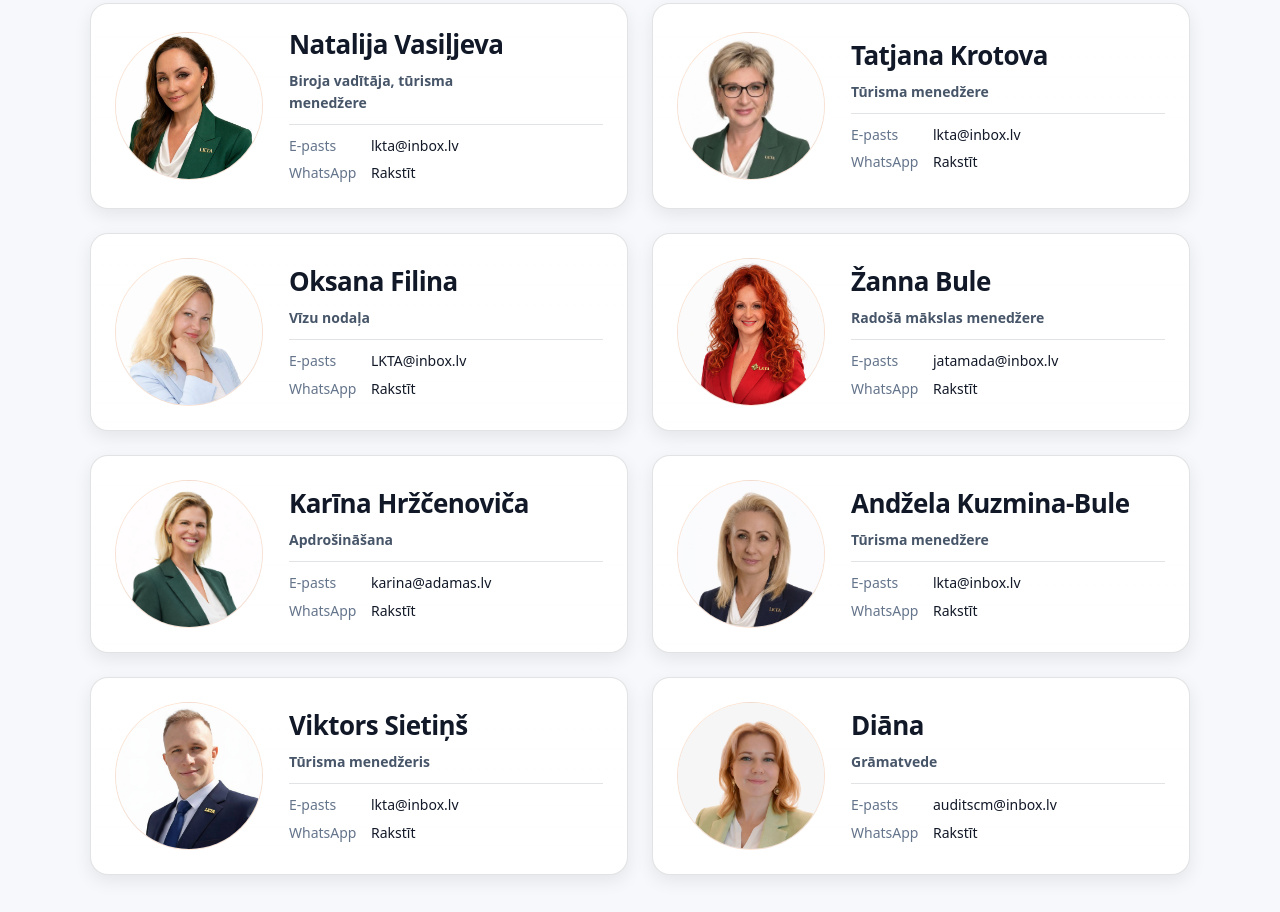
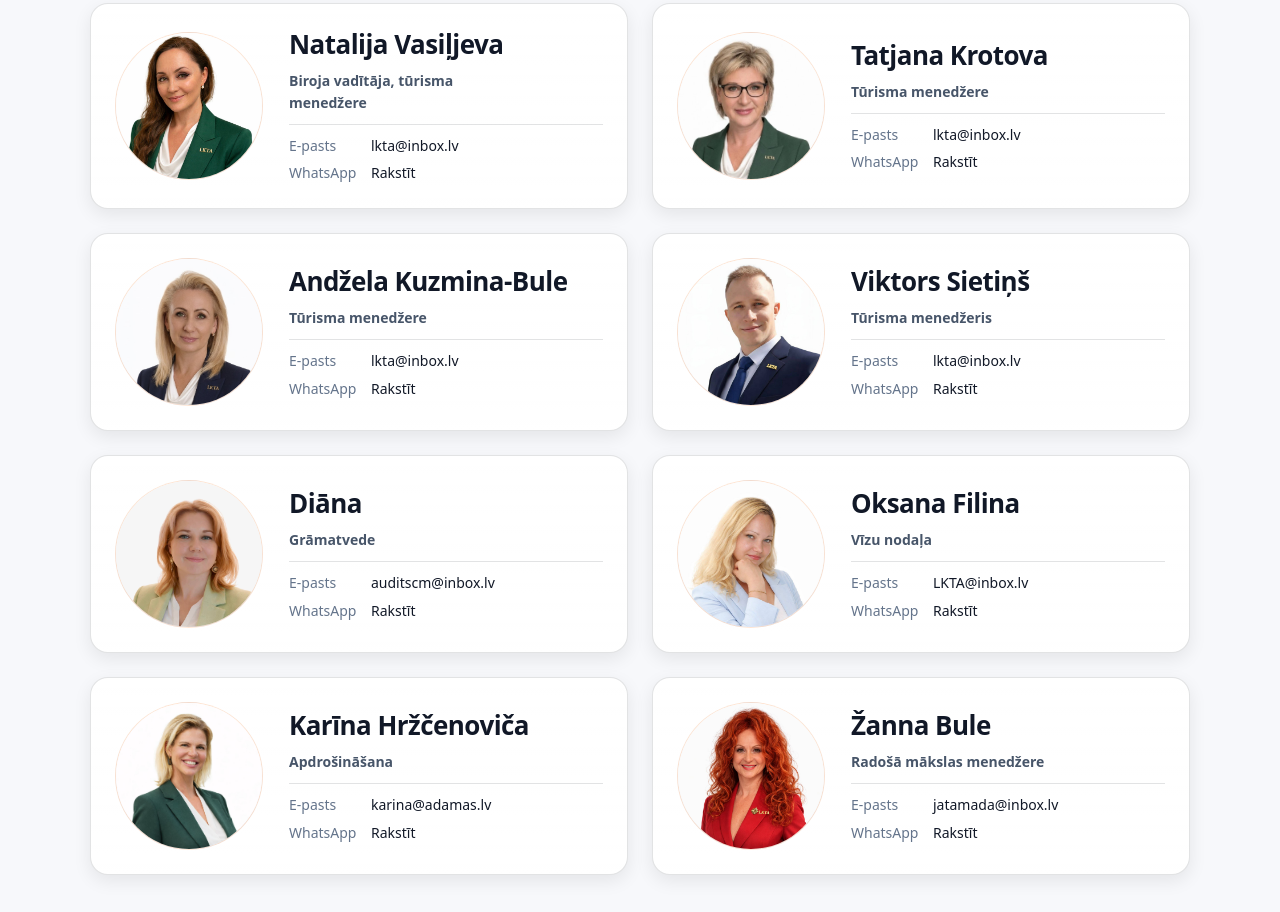
Before and after one commit to orthrus2106/travel-landing, a website built with Vite: page index.html in a window 1280 px wide. Shown: the part 5508-6420 px from the top of the page. Built offline with nearby package versions, Linux system fonts and the light colour scheme; no server answers.

Commit message:
updated team

```diff
--- a/index.html
+++ b/index.html
@@ -675,7 +675,7 @@
           </div>
 
           <div class="team__grid">
-            <article class="team-card">
+            <article class="team-card team-card--samir">
               <figure class="team-card__photo">
                 <img
                   src="./src/assets/team/samir.jpeg"
@@ -715,7 +715,7 @@
               </div>
             </article>
 
-            <article class="team-card">
+            <article class="team-card team-card--jurijs">
               <figure class="team-card__photo">
                 <img
                   src="./src/assets/team/jurijs.jpeg"
@@ -755,7 +755,7 @@
               </div>
             </article>
 
-            <article class="team-card">
+            <article class="team-card team-card--natalja">
               <figure class="team-card__photo">
                 <img
                   src="./src/assets/team/natalja.jpeg"
@@ -795,7 +795,7 @@
               </div>
             </article>
 
-            <article class="team-card">
+            <article class="team-card team-card--tatjana">
               <figure class="team-card__photo">
                 <img
                   src="./src/assets/team/tatjana.jpeg"
@@ -835,7 +835,7 @@
               </div>
             </article>
 
-            <article class="team-card">
+            <article class="team-card team-card--oksana">
               <figure class="team-card__photo">
                 <img
                   src="./src/assets/team/oksana.jpeg"
@@ -875,7 +875,7 @@
               </div>
             </article>
 
-            <article class="team-card">
+            <article class="team-card team-card--zanna">
               <figure class="team-card__photo">
                 <img
                   src="./src/assets/team/zanna.jpeg"
@@ -915,7 +915,7 @@
               </div>
             </article>
 
-            <article class="team-card">
+            <article class="team-card team-card--karina">
               <figure class="team-card__photo">
                 <img
                   src="./src/assets/team/karina.jpeg"
@@ -955,7 +955,7 @@
               </div>
             </article>
 
-            <article class="team-card">
+            <article class="team-card team-card--anjela">
               <figure class="team-card__photo">
                 <img
                   src="./src/assets/team/anjela.jpeg"
@@ -995,7 +995,7 @@
               </div>
             </article>
 
-            <article class="team-card">
+            <article class="team-card team-card--viktor">
               <figure class="team-card__photo">
                 <img
                   src="./src/assets/team/viktor.jpeg"
@@ -1035,7 +1035,7 @@
               </div>
             </article>
 
-            <article class="team-card">
+            <article class="team-card team-card--diana">
               <figure class="team-card__photo">
                 <img
                   src="./src/assets/team/diana.jpeg"
--- a/src/styles/components/_team.scss
+++ b/src/styles/components/_team.scss
@@ -131,6 +131,46 @@
   &__meta-value a:hover {
     color: $color-accent;
   }
+
+  &--samir {
+    order: 1;
+  }
+
+  &--jurijs {
+    order: 2;
+  }
+
+  &--natalja {
+    order: 3;
+  }
+
+  &--tatjana {
+    order: 4;
+  }
+
+  &--anjela {
+    order: 5;
+  }
+
+  &--viktor {
+    order: 6;
+  }
+
+  &--diana {
+    order: 7;
+  }
+
+  &--oksana {
+    order: 8;
+  }
+
+  &--karina {
+    order: 9;
+  }
+
+  &--zanna {
+    order: 10;
+  }
 }
 
 @media (min-width: 640px) {
```
Also changed, not shown: ru/index.html (+10 -10 lines).
